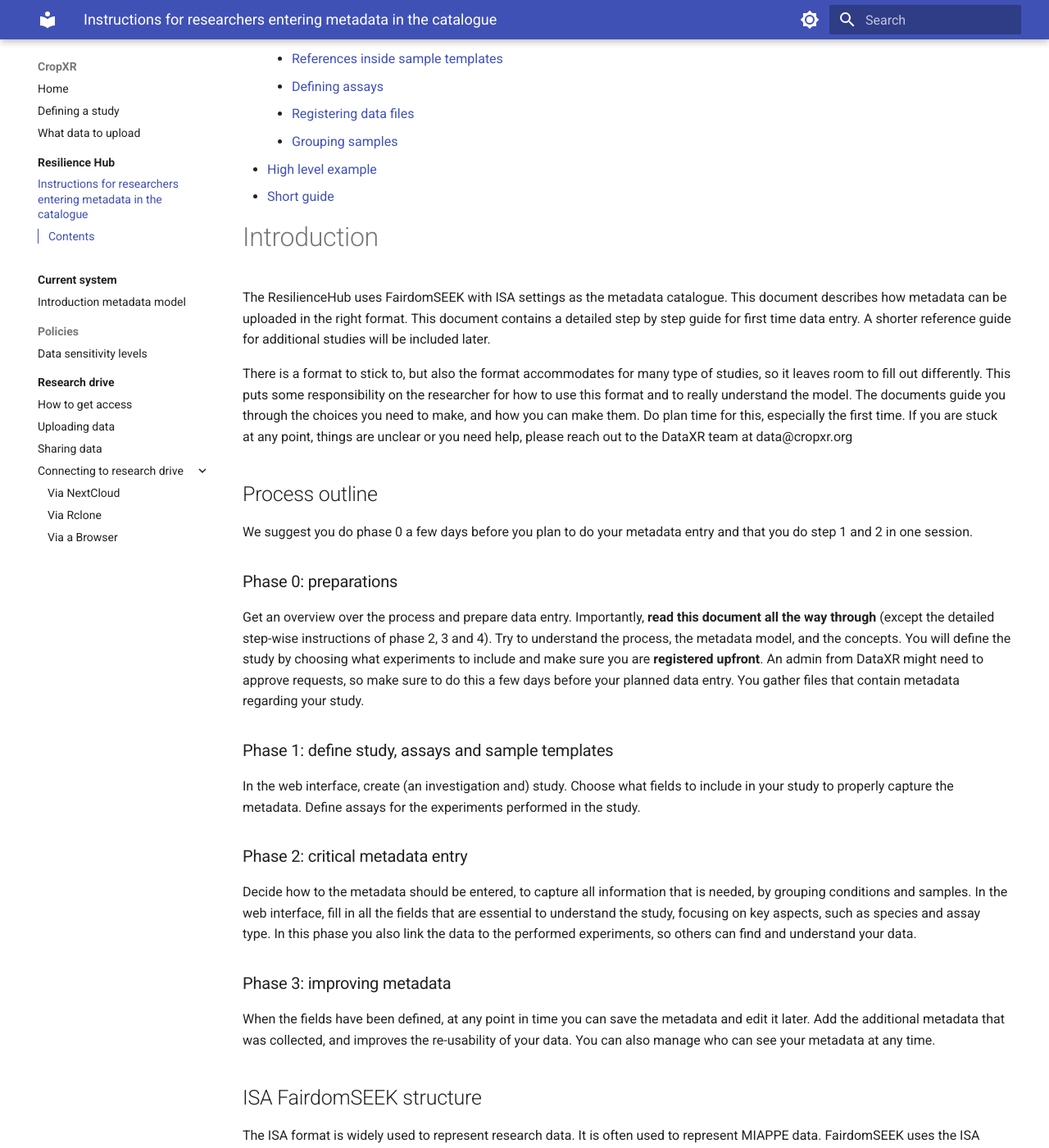
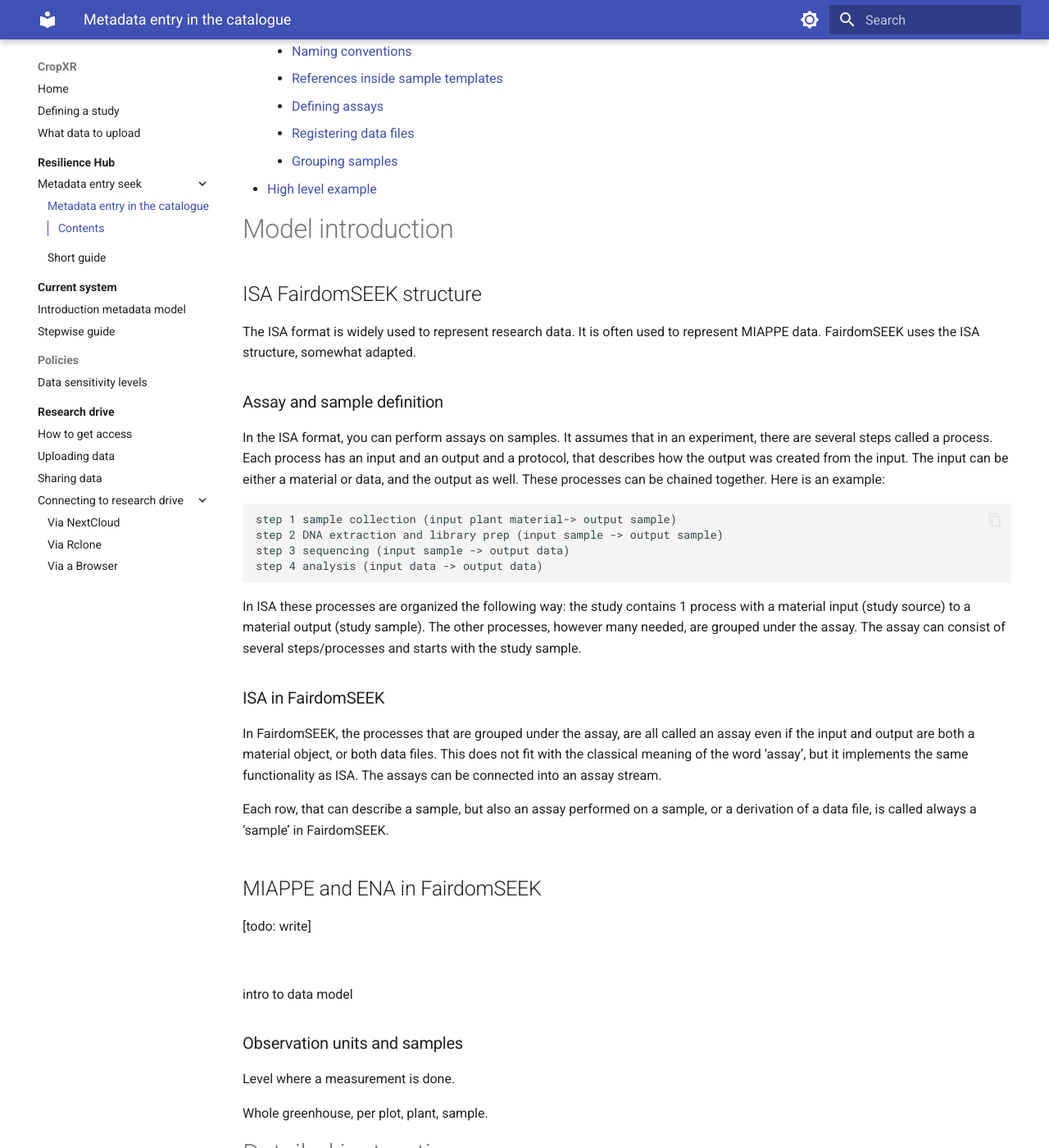
Before and after one commit to CropXR/documentation, an MkDocs documentation site: the page built from docs/Resilience-Hub/metadata-entry-seek/metadata-entry-seek.md, in a window 1280 px wide and 1400 px high, scrolled down 536 px. Shown: the whole window at 82% size. Built offline with MkDocs 1.6.1 and Material for MkDocs 9.7.7, drawn with Linux system fonts in a browser that asks for light colours; some of the changed text lies outside the part shown.

```diff
--- a/docs/Resilience-Hub/metadata-entry-seek.md
+++ b/docs/Resilience-Hub/metadata-entry-seek/metadata-entry-seek.md
@@ -1,8 +1,10 @@
-# Instructions for researchers entering metadata in the catalogue
+# Metadata entry in the catalogue
+
+Important!! This guide is still under development.
+Any metadata uploaded in the catalogue is not yet backed up.
 
 ### Contents
-- [Introduction](#introduction)
-      - [Process outline](#process-outline)
+- [Model introduction](#model-introduction)
       - [ISA FairdomSEEK structure](#isa-fairdomseek-structure)
       - [MIAPPE and ENA in FairdomSEEK](#miappe-and-ena-in-fairdomseek)
 - [Detailed instructions](#detailed-instructions)
@@ -17,40 +19,9 @@
     - [Registering data files](#registering-data-files)
     - [Grouping samples](#grouping-samples)
 - [High level example](#high-level-example)
-- [Short guide](#short-guide)
 
 
-# Introduction
-
-The ResilienceHub uses FairdomSEEK with ISA settings as the metadata catalogue. This document describes how metadata can be uploaded in the right format. This document contains a detailed step by step guide for first time data entry. A shorter reference guide for additional studies will be included later.
-
-
-There is a format to stick to, but also the format accommodates for many type of studies, so it leaves room to fill out differently. This puts some responsibility on the researcher for how to use this format and to really understand the model. The documents guide you through the choices you need to make, and how you can make them. Do plan time for this, especially the first time.  If you are stuck at any point, things are unclear or you need help, please reach out to the DataXR team at data@cropxr.org
-
-
-## Process outline
-
-We suggest you do phase 0 a few days before you plan to do your metadata entry and that you do step 1 and 2 in one session.
-
-### Phase 0: preparations
-
-Get an overview over the process and prepare data entry. Importantly, **read this document all the way through** (except the detailed step-wise instructions of phase 2, 3 and 4). Try to understand the process, the metadata model, and the concepts. You will define the study by choosing what experiments to include and make sure you are **registered upfront**. An admin from DataXR might need to approve requests, so make sure to do this a few days before your planned data entry. You gather files that contain metadata regarding your study.
-
-### Phase 1: define study, assays and sample templates
-
-In the web interface, create (an investigation and) study. Choose what fields to include in your study to properly capture the metadata. Define assays for the experiments performed in the study.
-
-
-### Phase 2: critical metadata entry
-
-Decide how to the metadata should be entered, to capture all information that is needed, by grouping conditions and samples. In the web interface, fill in all the fields that are essential to understand the study, focusing on key aspects, such as species and assay type. In this phase you also link the data to the performed experiments, so others can find and understand your data.
-
-
-### Phase 3: improving metadata
-
-When the fields have been defined, at any point in time you can save the metadata and edit it later. Add the additional metadata that was collected, and improves the re-usability of your data. You can also manage who can see your metadata at any time.
-
-
+# Model introduction
 
 ## ISA FairdomSEEK structure
 
@@ -193,8 +164,8 @@ Not all steps need to happen in this exact order, but some steps are dependent o
       3. Download the template by clicking the button “Batch download to Excel”.
       4. In the excel, under the Samples tab fill in the data in the fields.
          1. Ignore the first two columns.
-            2. The Source Name is the name that will be displayed.
-            3. Start with the most relevant fields to understand the study and the sources used. The data can be improved on at a later point. Fill in at least the species and the experimental group.
+         2. The Source Name is the name that will be displayed.
+         3. Start with the most relevant fields to understand the study and the sources used. The data can be improved on at a later point. Fill in at least the species and the experimental group.
       5. Save the file. Upload it by under “Upload excel spreadsheet” select “Browse” and click “🟦Upload”. Now there might be an error message. Please read it carefully and adjust the data accordingly.
 
          Be aware, if you upload the same excel multiple times, a new sample will be created with the same name. To check how to update existing samples, check the phase 3 instructions.
@@ -205,10 +176,10 @@ Not all steps need to happen in this exact order, but some steps are dependent o
       3. Download the template by clicking the button “Batch download to Excel”.
       4. In the excel, under the Samples tab fill in the data in the fields.
          1. Ignore the first two columns.
-            2. Use the Input column to [link to a source](#sample-inputs) defined in the previous step.
-            3. The subject_id is the name that will be displayed.
-            4. There is a mandatory column called protocol. The text should refer to a registered SOP.
-            5. Start with the most relevant fields. The data can be improved on at a later point.
+         2. Use the Input column to [link to a source](#sample-inputs) defined in the previous step.
+         3. The subject_id is the name that will be displayed.
+         4. There is a mandatory column called protocol. The text should refer to a registered SOP.
+         5. Start with the most relevant fields. The data can be improved on at a later point.
       5. Save the file. Upload it by under “Upload excel spreadsheet” select “Browse” and click “🟦Upload”. Now there might be an error message. Please read it carefully and adjust the data accordingly.
 
 6. Fill in the assay stream extended metadata by going to  “⚙️Actions” in the top corner and then “📝Edit Assay Stream”. Focus on the fields that are most important and “🟦Update” to save.
@@ -385,45 +356,3 @@ Create one phenotyping assay stream for canopy coverage and fill in all the info
 Create one sequencing assay stream. Describe the library construction and sequencing. Create an assay with as output a data file. Create a row for each measurement, with as input a sample. Describe the output data file of the measurement and link to the data.
 
 Create one phenotyping assay stream for the greenhouse sensors. Create an assay for the measurements of the output material with the template observation. Define one row per environment variable measured by the greenhouse sensors, describing the variable, the sensor and the scale. This can be one row for temperature and one for humidity. The input is the study observation unit greenhouse. Create a next assay in the stream for the data files, one row for each file, with as input the assay row defined in the previous assay. Describe the and link to the data.
-
-
-# Short guide
-
-Prepare
-
-1. register the study in the form and get storage
-2. gather relevant documents, such as lab notes and experimental design overviews
-
-Start with the metadata entry in FairdomSEEK
-
-3. create a study
-      1. choose an extended metadata type
-      2. set the sharing of the study
-      3. choose a template for the study source. Add additional fields if needed.
-      4. choose a template for the study sample (sample only, observation unit, or combined)
-4. for each assay type create an assay stream
-      1. select the right extended metadata
-      2. set the sharing
-5. within the assay stream create one or more assays
-      1. choose a sample template that fits the type of assay (choose between material and data file + choose the full or condensed + choose sequencing or observation)
-      2. add additional fields if needed
-      3. add additional assays for data files that were generate from the first assay output
-
-Now the study has been defined, continue with the minimally needed metadata.
-
-6. Register Data files by linking the URL to the file or folder. Manage the permissions on the file.
-7. Register protocols under SOPs and manage the permissions.
-8. Edit the study to fill the extend metadata and link SOPs.
-9. Define sources, based on your specific study and the level of granularity needed.
-
-   Enter the data by downloading the template, filling the data and uploading.
-10. Define samples/observation units, based on your specific study and the level of granularity needed.
-
-    Enter the data by downloading the template, filling the data, referencing the study sources by name and id, and uploading the template in the interface.
-11. Edit assay metadata
-12. Enter assay row data + link data files
-
-Now that the minimal metadata is added, continue improving the metadata.
-
-13. adapt permissions
-14. update with additional data
```
Also changed, not shown: docs/Resilience-Hub/metadata-entry-seek/index.md (added, +30 -0 lines), docs/Resilience-Hub/metadata-entry-seek/short-guide.md (added, +42 -0 lines), docs/current-system/index.md (+9 -34 lines), docs/current-system/introduction-metadata-model.md (+8 -0 lines), docs/current-system/stepwise-guide.md (added, +36 -0 lines), docs/defining-a-study.md (+2 -5 lines), docs/what-data-to-upload.md (+32 -0 lines).
